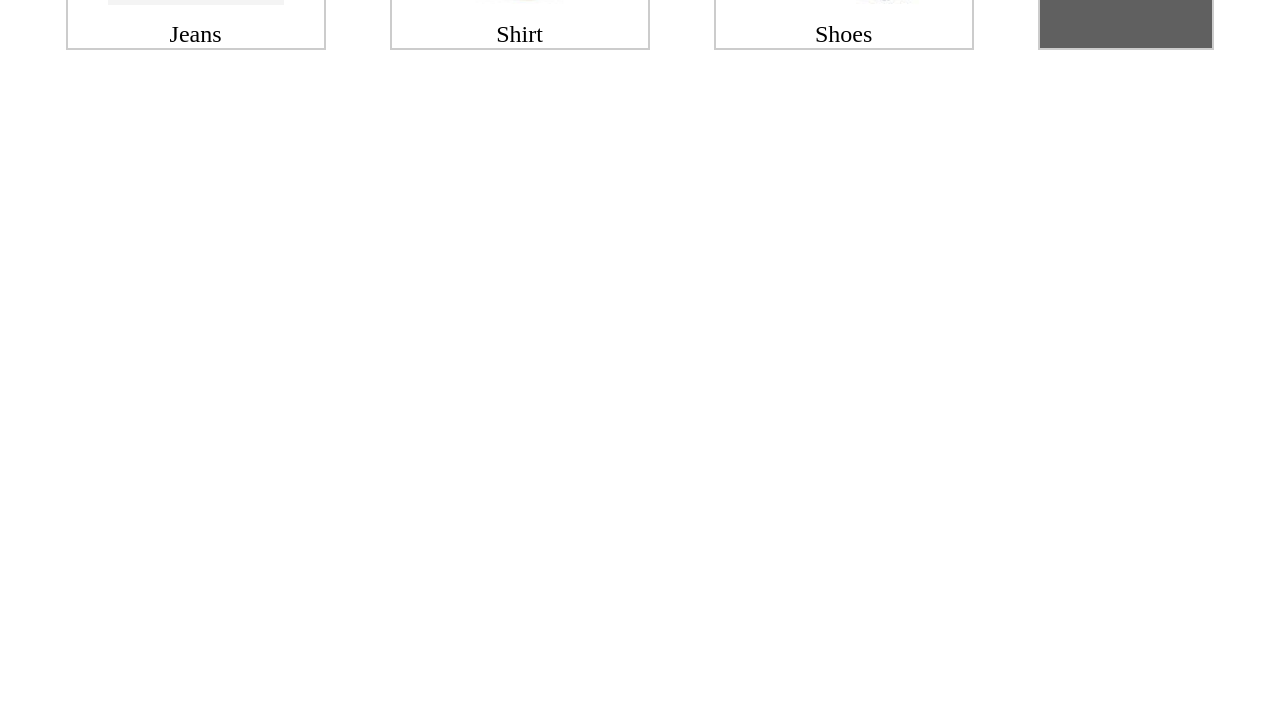
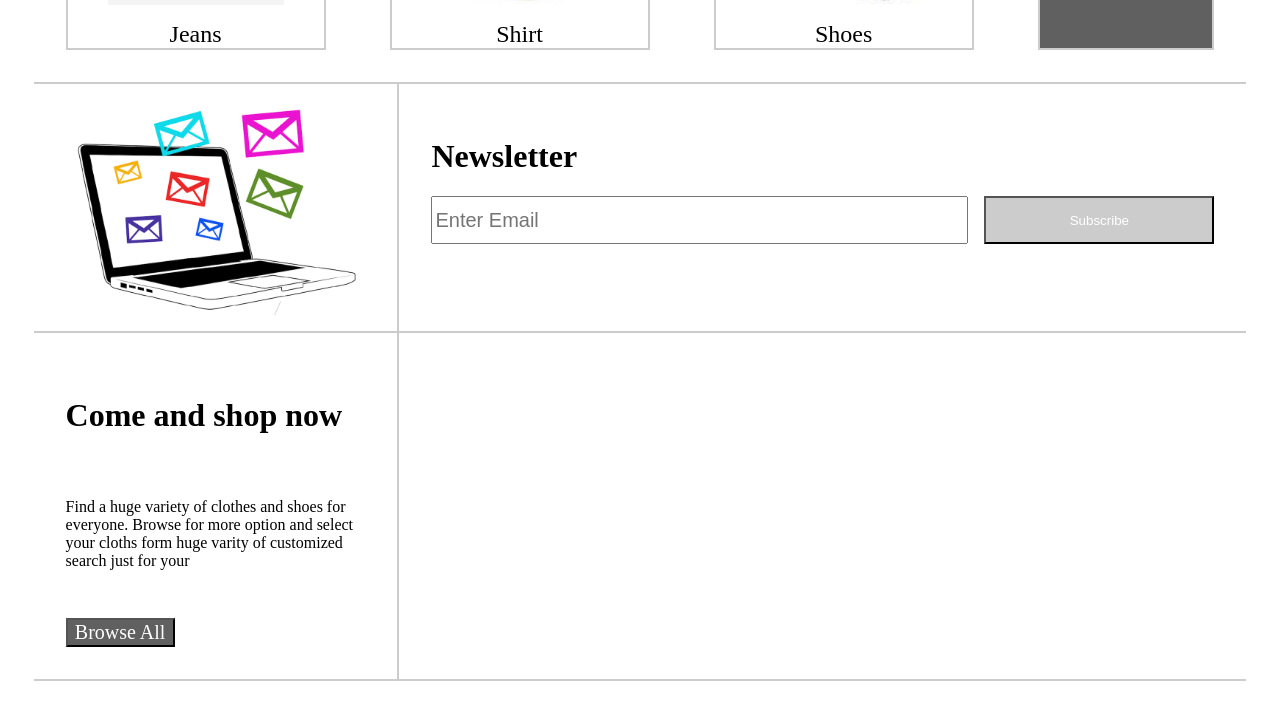
Before and after one commit to skkohli/htmlminiproject, a website built with webpack: page src/shop.html in a window 1280 px wide. Shown: the part 675-1389 px from the top of the page. Before the commit the page ends 800 px from the top, so only its background shows below. Built offline with nearby package versions, Linux system fonts and the light colour scheme.

Commit message:
newsletter added

```diff
--- a/src/css/shop.css
+++ b/src/css/shop.css
@@ -95,12 +95,6 @@ input::placeholder {
     width: 100%;
 }
 
-.jeans {
-    border: 2px solid #ccc;
-    width: 25%;
-    margin: 2rem
-}
-
 .productContent {
     border: 2px solid #ccc;
     width: 25%;
@@ -110,29 +104,91 @@ input::placeholder {
     height: 16rem;
     width: 11rem;
 }
-.shirt {
-    border: 2px solid #ccc;
-    width: 25%;
-    margin: 2rem
-
-
-}
-
-.shoes {
-    border: 2px solid #ccc;
-    width: 25%;
-    margin: 2rem
-
-}
 
 .shopNow {
     background-color: #606060;
     color: white;
-    font-size: 3rem;
+    font-size: 2rem;
     text-align: center;
+    display: flex;
+    justify-content: center;
+    align-items: center;
 }
 
 figcaption {
     text-align: center;
     font-size: 1.5rem;
 }
+
+.newsletterImg {
+    border-top: 2px solid #ccc;
+    border-bottom: 2px solid #ccc;
+    border-right: 2px solid #ccc;
+    width: 30%;
+}
+
+.newsletterImg figure {
+    width: inherit;
+}
+
+.newsletterImg figure img {
+    width: 23vw;
+}
+
+.newsletter {
+    border-top: 2px solid #ccc;
+    border-bottom: 2px solid #ccc;
+    width: 70%;
+    justify-content: center;
+    align-items: center;
+    padding: 2rem;
+}
+.newsletterContent {
+    display: flex;
+}
+.mail {
+    width: 70%;
+    margin-right: 1rem;
+}
+
+.mailBtn {
+    width: 30%;
+    height: auto;
+}
+.newsletter_Email {
+    width: 100%;
+    font-size: 1.25rem;
+    height: 3rem;
+}
+
+.subscribe {
+    width: 100%;
+    background-color: #ccc;
+    color: white;
+    height: 3rem;
+}
+
+.headerForStore {
+    width: 30%;
+    border-bottom: 2px solid #ccc;
+    border-right: 2px solid #ccc;
+    padding: 2rem 0rem;
+
+}
+
+.headerForStore h1 {
+    margin: 2rem;
+}
+
+.headerForStore p {
+    padding: 2rem;
+}
+
+.products {
+    width: 70%;
+    border-bottom: 2px solid #ccc;
+}
+
+.browse {
+    margin-left: 2rem;
+}
--- a/src/shop.html
+++ b/src/shop.html
@@ -62,6 +62,39 @@
                         <span>Shop Now</span>
                     </div>
                 </div>
+
+                <div class="row">
+                    <div class="newsletterImg">
+                        <figure>
+                            <img src="./img/newsletter.jpeg">
+                        </figure>
+                    </div>
+                    <div class="newsletter">
+                        <h1>Newsletter</h1>
+                        <div class="newsletterContent">
+                            <div class="mail">
+                                <input placeholder="Enter Email" class="newsletter_Email">
+                            </div>
+                            <div class="mailBtn">
+                                <button class="subscribe">
+                                    Subscribe
+                                </button>
+                            </div>
+                        </div>
+                    </div>
+                </div>
+                <div class="row">
+                    <div class="headerForStore">
+                        <h1>Come and shop now</h1>
+                        <p>Find a huge variety of clothes and shoes for everyone. Browse for more option and select your cloths form huge varity of customized search just for your  </p>
+                        <button class="searchBtn browse">Browse All</button>
+                    </div>
+                    <div class="products">
+                        <div class="product">
+
+                        </div>
+                    </div>
+                </div>
             </main>
         </div>
     </body>
```
Also changed, not shown: src/img/newsletter.jpeg (added).
